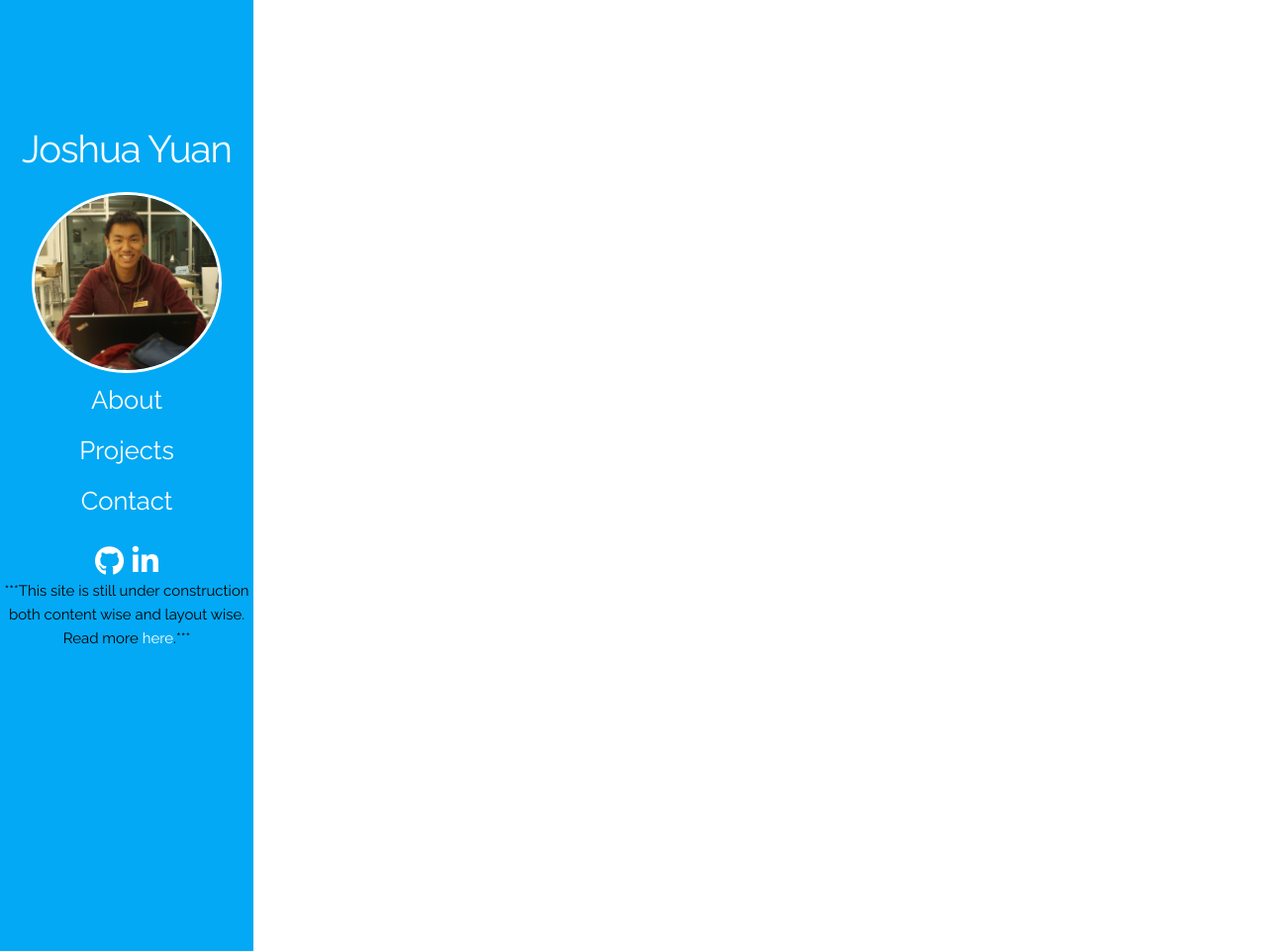
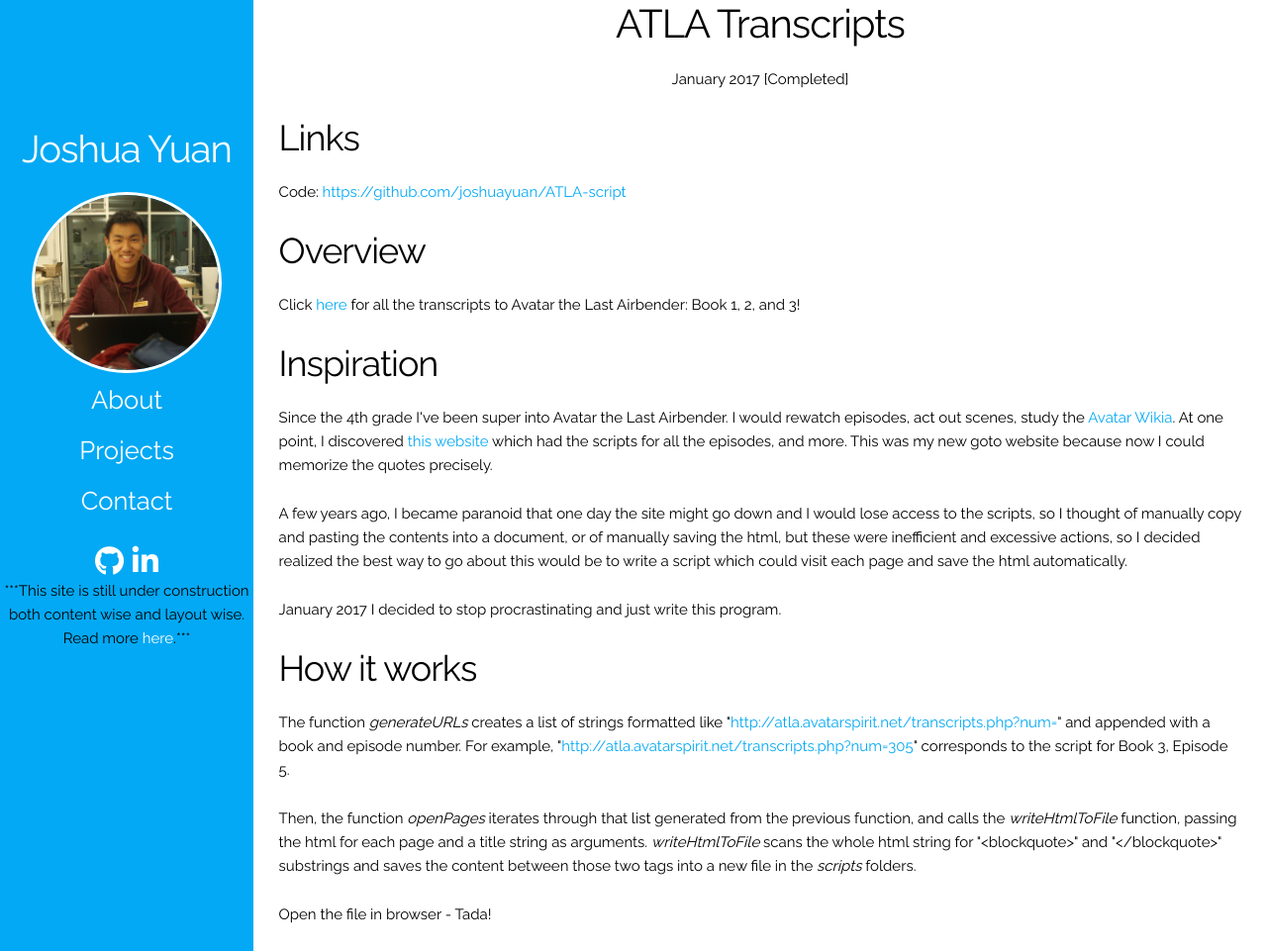
Before and after one commit to joshuayuan/joshuayuan-old-site, a Jekyll site: the page built from _projects/avatar.html, in a window 1280 px wide and 961 px high. Shown: the whole window at 99% size. Built offline with Jekyll 4.4.1, drawn with Linux system fonts in a browser that asks for light colours; nearby versions of some CDN libraries; comment, search, counter and statistics services are not loaded.

Commit message:
add avatar page

```diff
--- a/_layouts/default.html
+++ b/_layouts/default.html
@@ -18,7 +18,7 @@
       <a href="{{ site.url }}"><h1>Joshua Yuan</h1>
       <img src="{{ site.baseurl }}/assets/images/profile.jpg" id="profile" width="75%"/></a>
       <ul id="toc">
-        <li><a href="{{ site.url }}#intro">About</a></li>
+        <li><a href="{{ site.url }}/about.html">About</a></li>
         <li><a href="{{ site.url }}#projects">Projects</a></li>
         <li><a href="{{ site.url }}#contact">Contact</a></li>
       </ul>
--- a/_projects/avatar.html
+++ b/_projects/avatar.html
@@ -3,3 +3,30 @@ layout: project
 title: ATLA Scripts
 order: 6
 ---
+<h1 class="centered" >ATLA Transcripts</h1>
+
+<p class="centered" >January 2017 [Completed]</p>
+
+<h2>Links</h2>
+
+<p>Code: <a href="https://github.com/joshuayuan/ATLA-script">https://github.com/joshuayuan/ATLA-script</a></p>
+
+<h2>Overview</h2>
+
+<p>Click <a href="{{ site.url }}/assets/atla.html">here</a> for all the transcripts to Avatar the Last Airbender: Book 1, 2, and 3!</p>
+
+<h2>Inspiration</h2>
+
+<p>Since the 4th grade I've been super into Avatar the Last Airbender. I would rewatch episodes, act out scenes, study the <a href="http://avatar.wikia.com/wiki/Avatar_Wiki" >Avatar Wikia</a>. At one point, I discovered <a href="https://github.com/joshuayuan/ATLA-script/blob/master/atla.avatarspirit.net/transcripts.php" >this website</a> which had the scripts for all the episodes, and more. This was my new goto website because now I could memorize the quotes precisely.</p>
+
+<p>A few years ago, I became paranoid that one day the site might go down and I would lose access to the scripts, so I thought of manually copy and pasting the contents into a document, or of manually saving the html, but these were inefficient and excessive actions, so I decided realized the best way to go about this would be to write a script which could visit each page and save the html automatically.</p>
+
+<p>January 2017 I decided to stop procrastinating and just write this program.</p>
+
+<h2>How it works</h2>
+
+<p>The function <em>generateURLs</em> creates a list of strings formatted like "<a href="http://atla.avatarspirit.net/transcripts.php?num=" >http://atla.avatarspirit.net/transcripts.php?num=</a>" and appended with a book and episode number. For example, "<a href="http://atla.avatarspirit.net/transcripts.php?num=305" >http://atla.avatarspirit.net/transcripts.php?num=305</a>" corresponds to the script for Book 3, Episode 5.</p>
+
+<p>Then, the function <em>openPages</em> iterates through that list generated from the previous function, and calls the <em>writeHtmlToFile</em> function, passing the html for each page and a title string as arguments. <em>writeHtmlToFile</em> scans the whole html string for "&lt;blockquote&gt;" and "&lt;/blockquote&gt;" substrings and saves the content between those two tags into a new file in the <em>scripts</em> folders.</p>
+
+<p>Open the file in browser - Tada!</p>
--- /dev/null
+++ b/assets/atla.html
@@ -0,0 +1 @@
+---
```
